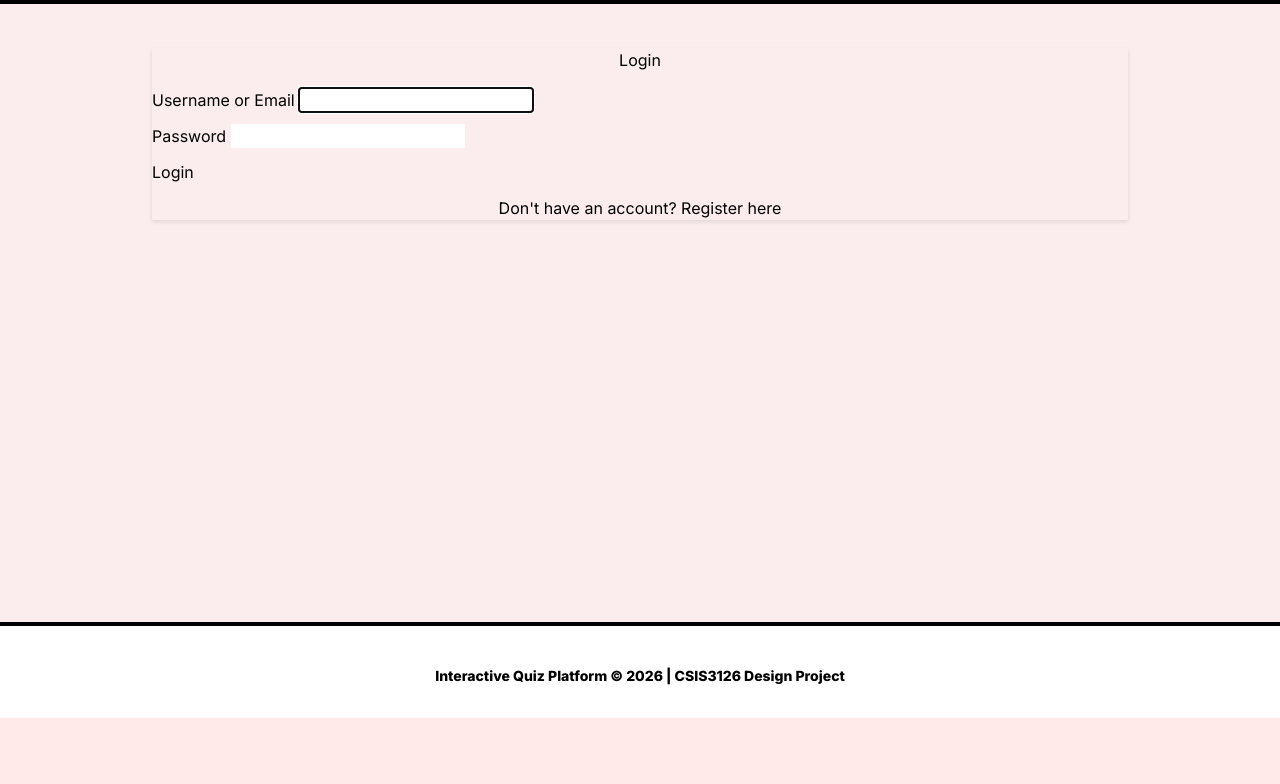
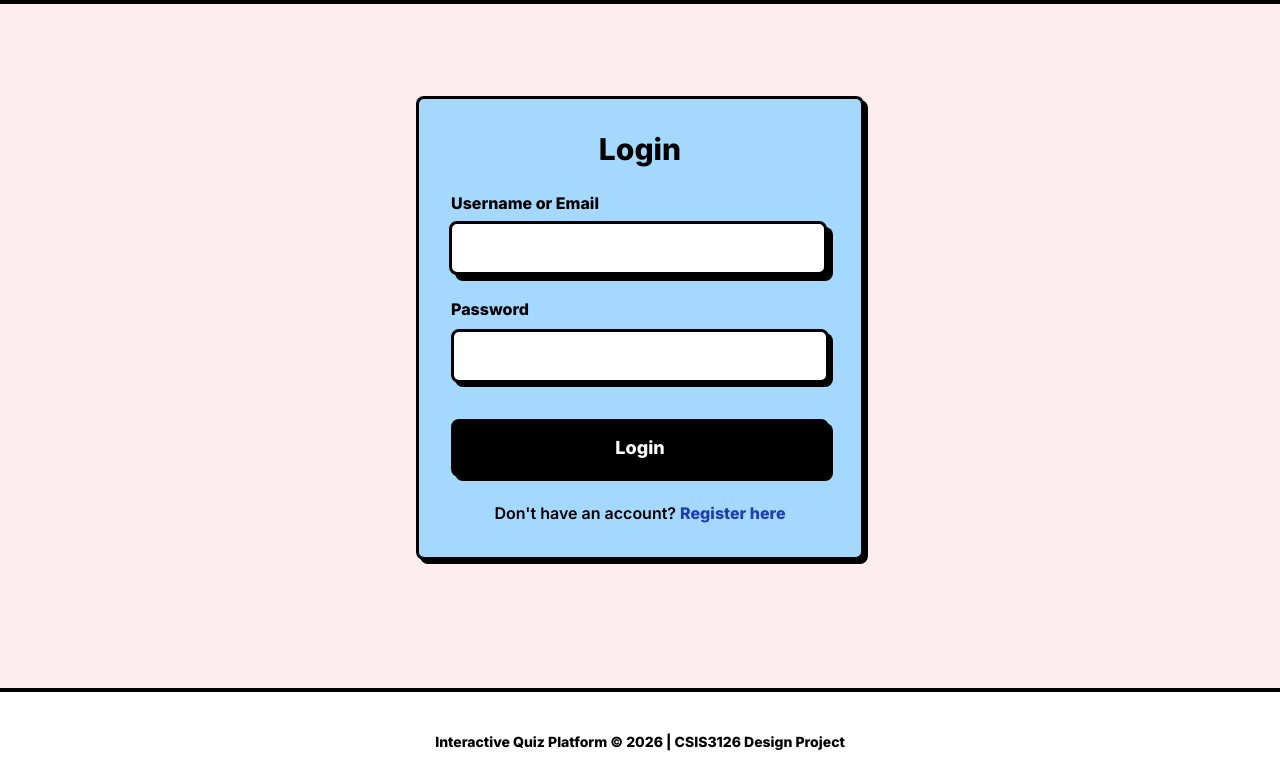
Before and after one commit to EnovWayoi/CSIS3126_Wayoi, a Flask app: page /login in a window 1280 px wide. Shown: the part 82-866 px from the top of the page. Before the commit the page ends 800 px from the top, so only its background shows below. Run offline with Flask 3, Linux system fonts and the light colour scheme; some libraries are stand-ins or nearby versions.

Commit message:
style: Redesign login page with Neo-brutalism aesthetic

```diff
--- a/src/templates/login.html
+++ b/src/templates/login.html
@@ -3,33 +3,33 @@
 {% block title %}Login - Quiz Platform{% endblock %}
 
 {% block content %}
-<div class="row justify-content-center">
-    <div class="col-md-6">
-        <div class="card">
-            <div class="card-body">
-                <h2 class="card-title text-center mb-4">Login</h2>
+<div class="flex justify-center mt-12 mb-20 relative z-0">
+    <div class="w-full max-w-md">
+        <div class="bg-neo-blue neo-card p-8">
+            <h2 class="text-3xl font-black text-center mb-6">Login</h2>
 
-                <form method="POST" action="{{ url_for('login') }}">
-                    <div class="mb-3">
-                        <label for="username" class="form-label">Username or Email</label>
-                        <input type="text" class="form-control" id="username" name="username"
-                               required autofocus>
-                    </div>
+            <form method="POST" action="{{ url_for('login') }}" class="flex flex-col gap-5">
+                <div>
+                    <label for="username" class="block font-bold mb-2">Username or Email</label>
+                    <input type="text" class="neo-input bg-white" id="username" name="username" required autofocus>
+                </div>
 
-                    <div class="mb-3">
-                        <label for="password" class="form-label">Password</label>
-                        <input type="password" class="form-control" id="password" name="password"
-                               required>
-                    </div>
+                <div>
+                    <label for="password" class="block font-bold mb-2">Password</label>
+                    <input type="password" class="neo-input bg-white" id="password" name="password" required>
+                </div>
 
-                    <div class="d-grid">
-                        <button type="submit" class="btn btn-primary">Login</button>
-                    </div>
-                </form>
+                <div class="mt-4">
+                    <button type="submit" class="neo-btn bg-black text-white w-full py-3 text-lg hover:bg-gray-800">
+                        Login
+                    </button>
+                </div>
+            </form>
 
-                <div class="text-center mt-3">
-                    <p>Don't have an account? <a href="{{ url_for('register') }}">Register here</a></p>
-                </div>
+            <div class="text-center mt-6 font-semibold">
+                <p>Don't have an account? <a href="{{ url_for('register') }}"
+                        class="text-blue-800 hover:underline decoration-2 underline-offset-4 font-bold">Register
+                        here</a></p>
             </div>
         </div>
     </div>
```
